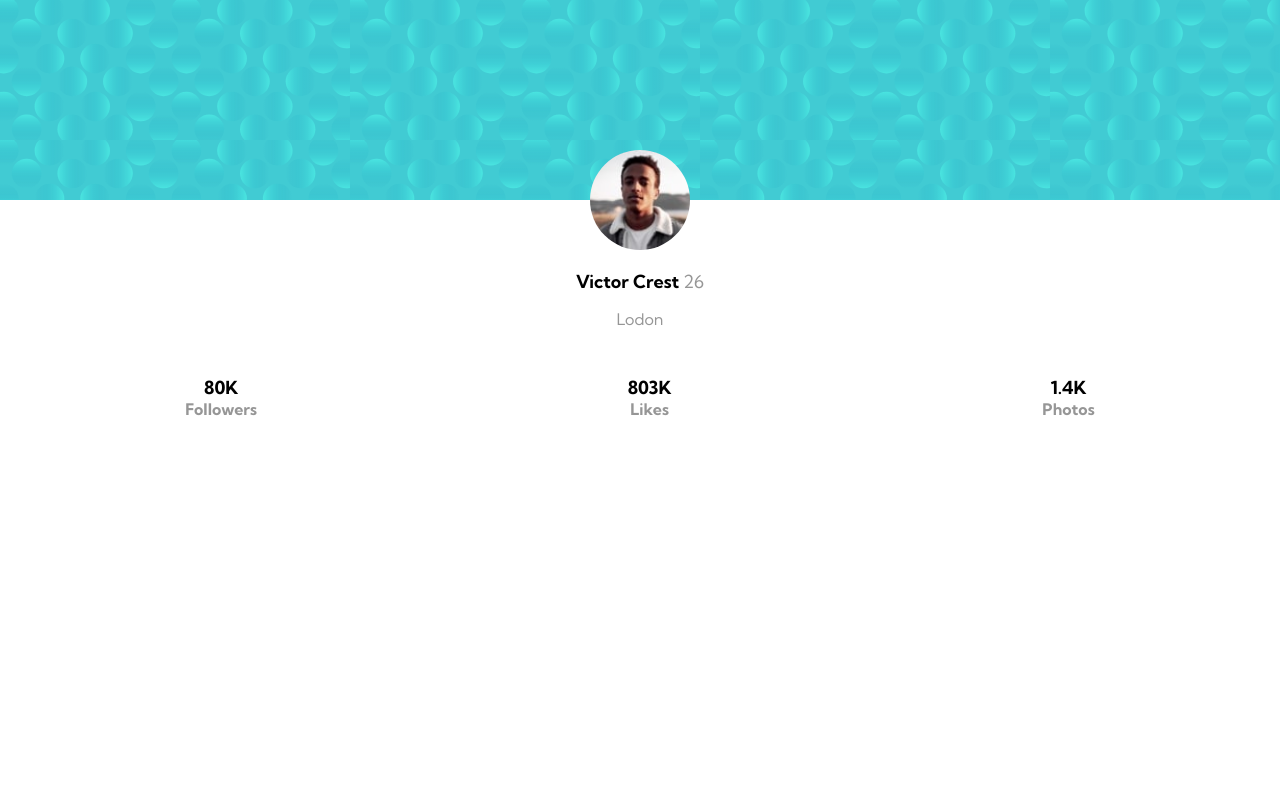
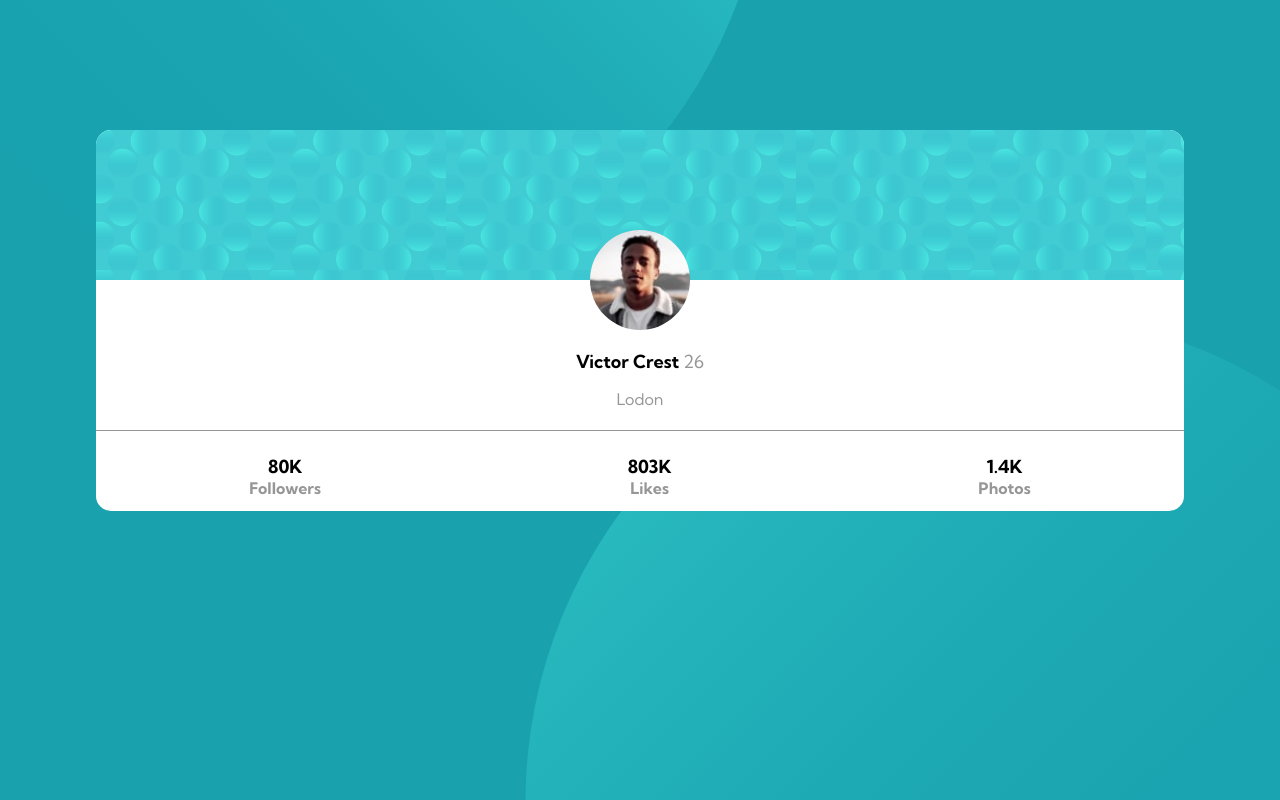
Before and after one commit to loen3467/profile-card-component, a plain HTML site: page index.html in a window 1280 px wide. Drawn offline with Linux system fonts and the light colour scheme.

Commit message:
final style

```diff
--- a/index.html
+++ b/index.html
@@ -33,6 +33,7 @@
 </head>
 
 <body>
+  <div class="container">
     <section class="main">
       <div class="background"></div>
       <div class="data">
@@ -60,5 +61,6 @@
         <span class="letters">Photos</span>
       </div>
     </footer>
+  </div>
 </body>
 </html>
--- a/style.css
+++ b/style.css
@@ -10,12 +10,24 @@ body{
     margin: 0;
     padding: 0;
     box-sizing: border-box;
+    background-color: var(--darkCyan);
+    background-image: url("./images/bg-pattern-top.svg"), url(./images/bg-pattern-bottom.svg);
+    background-repeat: no-repeat, no-repeat;
+    background-position: right 40vw bottom 40vh, left 41vw top 39vh;
+}
+.container{
+    width: 85%;
+    margin: 130px auto;
+    border-radius: 15px;
+    overflow: hidden;
+    background-color: white;
 }
 .background{
-    height: 200px;
+    height: 150px;
     background-image: url('./images/bg-pattern-card.svg')
 }
 .data{
+    height: 150px;
     display: flex;
     flex-direction: column;
     align-items: center;
@@ -56,12 +68,14 @@ footer{
     justify-content: space-around;
     height: 80px;
     border-top: 2px var(--darkGray);
+    border-top: 0.5px solid hsl(0, 0%, 59%);
 }
 footer div{
     display: flex;
     flex-direction: column;
     align-items: center;
     justify-content: center;
+    margin-top: 10px;
 }
 .subtitle{
     font-weight: 700;
```
Lines whose indentation alone changed are shown as unchanged.
